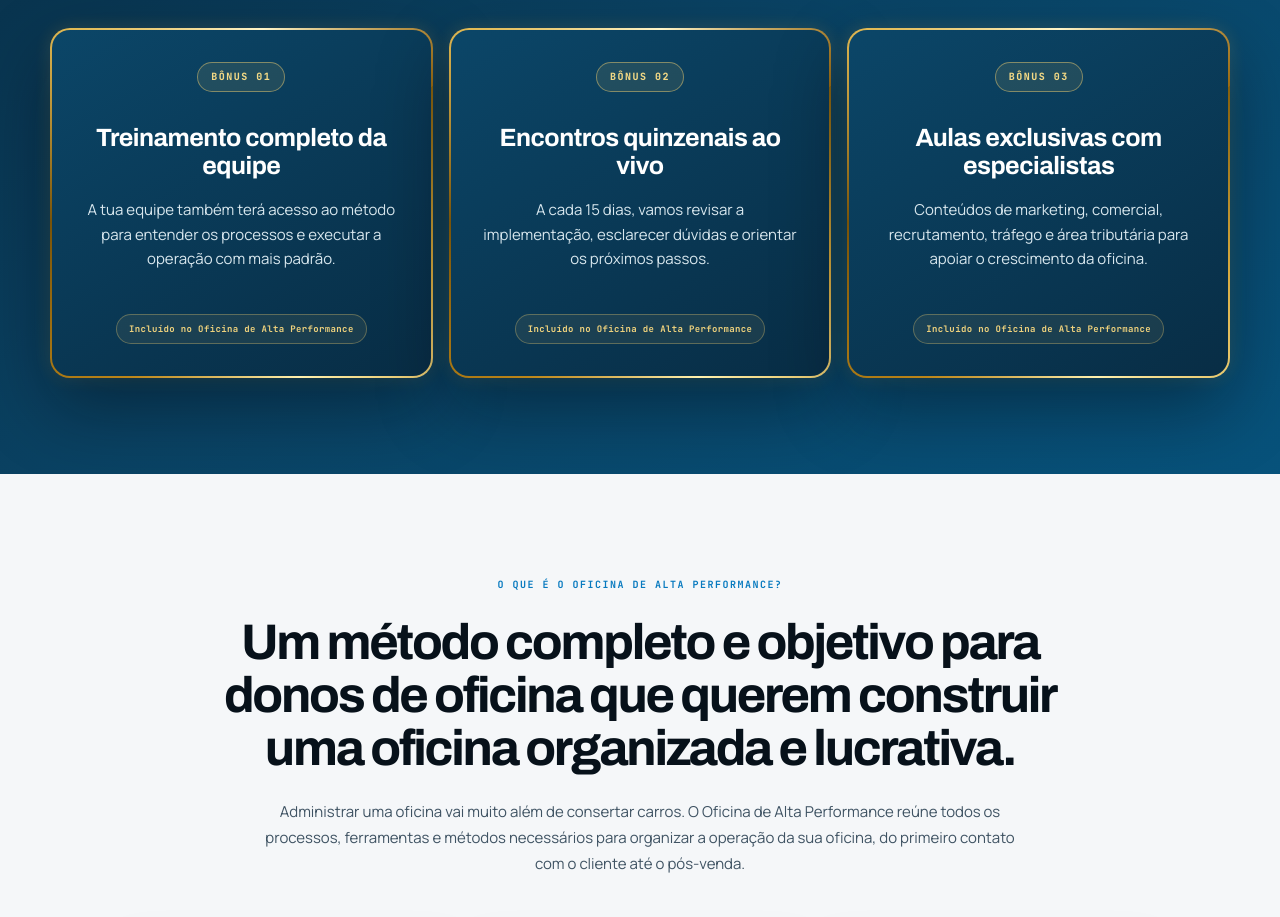
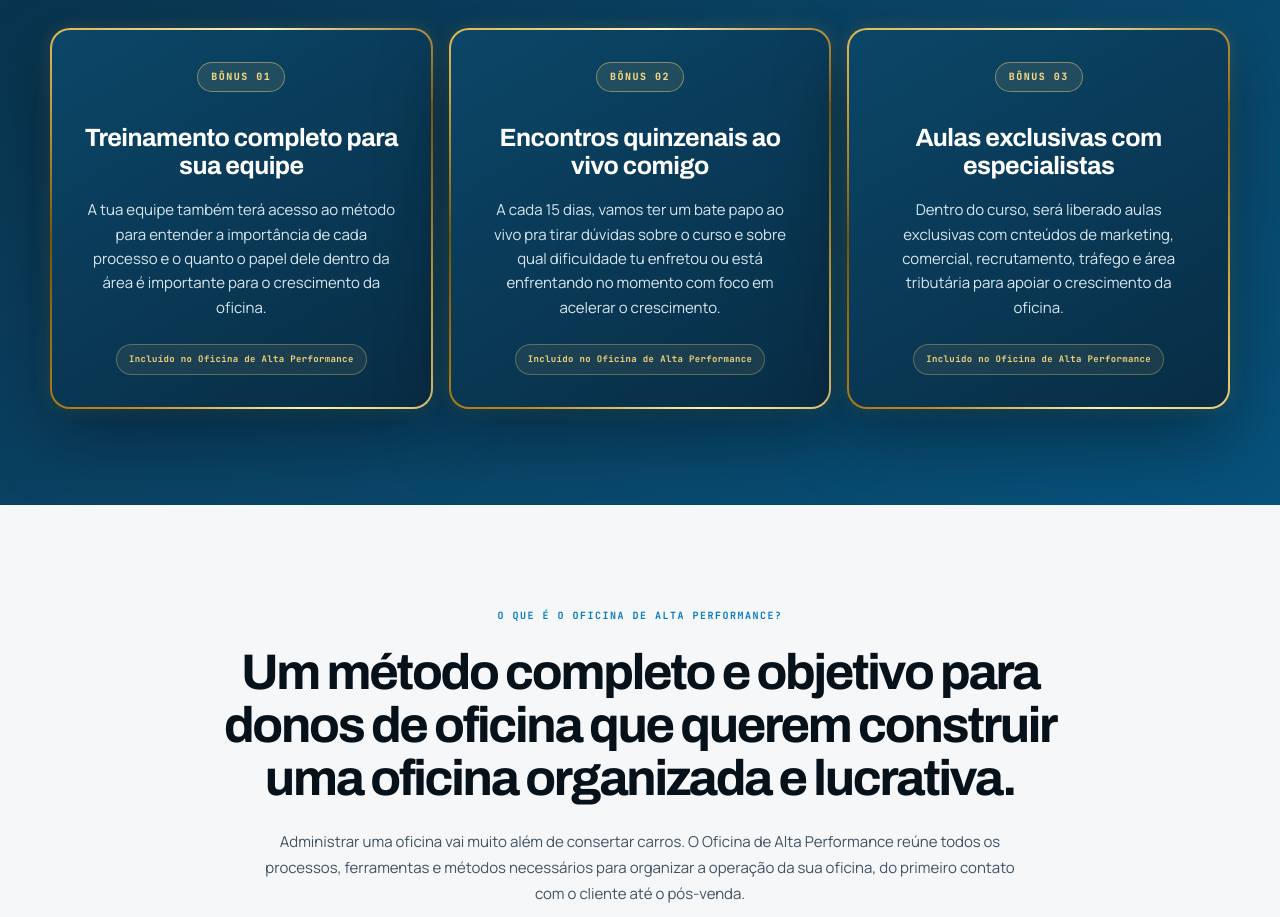
Before and after one commit to cezarhlima1/diegomensor, a Next.js app: page /oficinadealtaperformance in a window 1280 px wide. Shown: the part 6540-7457 px from the top of the page. Built offline with nearby package versions, Linux system fonts and the light colour scheme.

Commit message:
ajustes de texto

```diff
--- a/components/oficina-alta-performance/OficinaAltaPerformance.tsx
+++ b/components/oficina-alta-performance/OficinaAltaPerformance.tsx
@@ -258,9 +258,9 @@ export default function OficinaAltaPerformance() {
           </div>
           <div className={styles.bonusGrid}>
             {[
-              ["01", "Treinamento completo da equipe", "A tua equipe também terá acesso ao método para entender os processos e executar a operação com mais padrão."],
-              ["02", "Encontros quinzenais ao vivo", "A cada 15 dias, vamos revisar a implementação, esclarecer dúvidas e orientar os próximos passos."],
-              ["03", "Aulas exclusivas com especialistas", "Conteúdos de marketing, comercial, recrutamento, tráfego e área tributária para apoiar o crescimento da oficina."],
+              ["01", "Treinamento completo para sua equipe", "A tua equipe também terá acesso ao método para entender a importância de cada processo e o quanto o papel dele dentro da área é importante para o crescimento da oficina."],
+              ["02", "Encontros quinzenais ao vivo comigo", "A cada 15 dias, vamos ter um bate papo ao vivo pra tirar dúvidas sobre o curso e sobre qual dificuldade tu enfretou ou está enfrentando no momento com foco em acelerar o crescimento."],
+              ["03", "Aulas exclusivas com especialistas", "Dentro do curso, será liberado aulas exclusivas com cnteúdos de marketing, comercial, recrutamento, tráfego e área tributária para apoiar o crescimento da oficina."],
             ].map(([n, title, text]) => <article className={`${styles.bonus} ${styles.reveal}`} key={n}><div className={styles.bonusTop}><span>BÔNUS {n}</span></div><h3>{title}</h3><p>{text}</p><small>Incluído no Oficina de Alta Performance</small></article>)}
           </div>
         </div>
```
